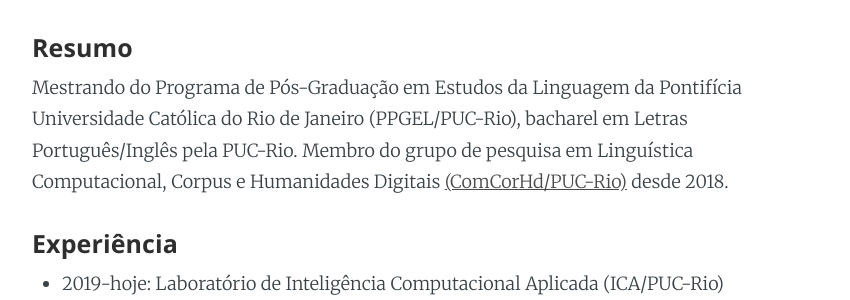
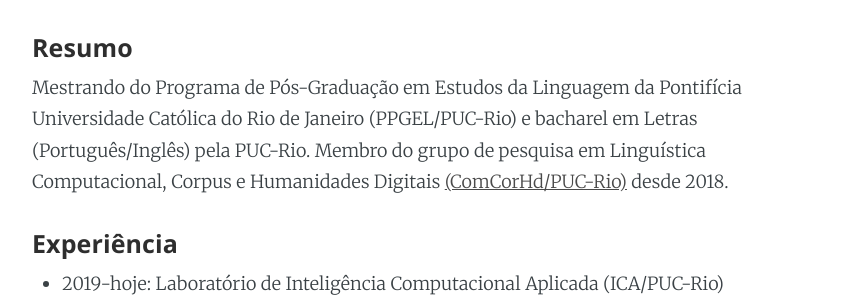
Before and after one commit to alvelvis/alvelvis.github.io, a Jekyll site: the page built from sobre.md, in a window 1280 px wide and 900 px high, scrolled down 535 px. Shown: the part 184-484 px from the top of the window, without its empty margins (253-1103 px from the left). Built offline with Jekyll 4.4.1, drawn with Linux system fonts in a browser that asks for light colours; some of the changed text lies outside the part shown.

Commit message:
first post

```diff
--- a/_config.yml
+++ b/_config.yml
@@ -19,7 +19,7 @@
 authordesc: "Escrevo sobre linguagem, robôs, e sobre como robôs aprendem linguagem."
 authordescen: "I write about language, robots. and how robots learn language."
 authordesc2: Pós-graduando em Linguística Computacional no PPGEL/PUC-Rio. Entendo um pouco de linguagem, de robôs, e de como robôs aprendem linguagem.
-profdesc: Mestrando do Programa de Pós-Graduação em Estudos da Linguagem da Pontifícia Universidade Católica do Rio de Janeiro (PPGEL/PUC-Rio), bacharel em Letras Português/Inglês pela PUC-Rio. Membro do grupo de pesquisa em Linguística Computacional, Corpus e Humanidades Digitais [(ComCorHd/PUC-Rio)](http://comcorhd.letras.puc-rio.br) desde 2018.
+profdesc: Mestrando do Programa de Pós-Graduação em Estudos da Linguagem da Pontifícia Universidade Católica do Rio de Janeiro (PPGEL/PUC-Rio) e bacharel em Letras (Português/Inglês) pela PUC-Rio. Membro do grupo de pesquisa em Linguística Computacional, Corpus e Humanidades Digitais [(ComCorHd/PUC-Rio)](http://comcorhd.letras.puc-rio.br) desde 2018.
 
 generalskills: "
 \n- Capacidade de liderança e de trabalho em equipe
--- a/sobre.md
+++ b/sobre.md
@@ -44,7 +44,7 @@
 - 2021-hoje: Mestrado no Programa de Pós-Graduação em Estudos da Linguagem da Pontifícia Universidade Católica do Rio de Janeiro (PPGEL/PUC-Rio)
     - [Aprovado em 1º lugar](https://tronco.ga/media/APROVADOS_NA_3A_ETAPA_-_MESTRADO.pdf)
     - Bolsista pela CAPES e ICA/PUC-Rio
-- 2017-2020: Bacharelado em Letras Português/Inglês pela Pontifícia Universidade Católica do Rio de Janeiro (PUC-Rio)
+- 2017-2020: Bacharelado em Letras (Português/Inglês) pela Pontifícia Universidade Católica do Rio de Janeiro (PUC-Rio)
     - Bolsista pelo ProUni
 - 2020: Curso "Formação em processamento de corpos, PLN, anotação, e estatística", parte do projeto [BILLIG](https://billig.fcsh.unl.pt/), ministrado pela profa. Diana Santos da Universidade de Oslo
     - Carga horária: [20 horas](https://tronco.ga/media/certificadoElvisBILLIG.pdf)
```
